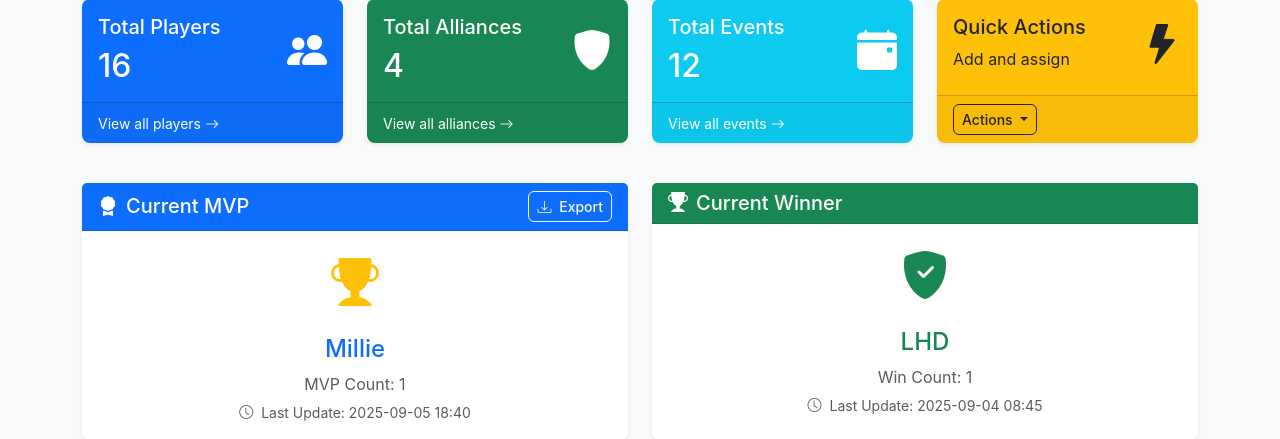
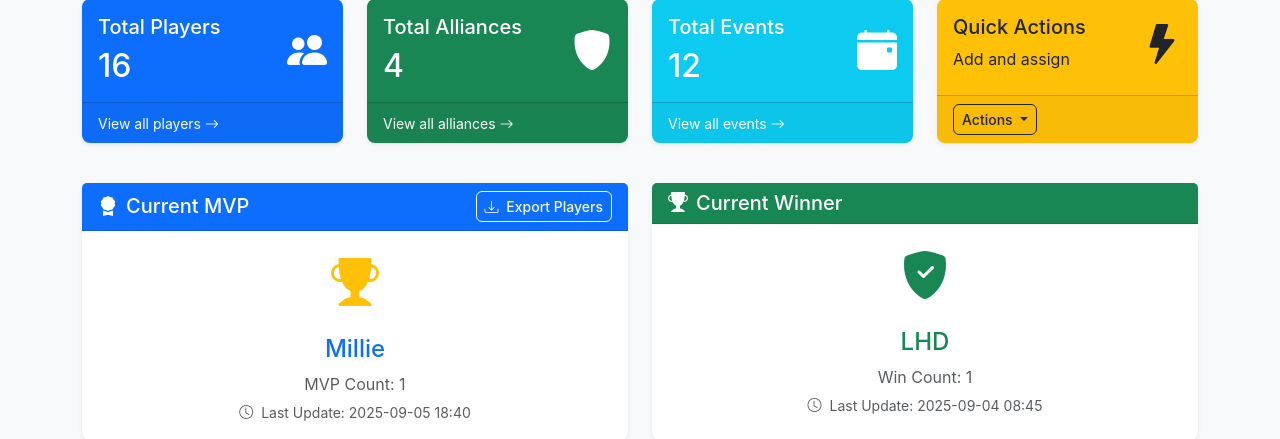
Before and after one commit to knoticoo/kings, a Flask app: page / in a window 1280 px wide. Shown: the part 151-590 px from the top of the page. Run offline with Flask 3, Linux system fonts and the light colour scheme.

Commit message:
Checkpoint before follow-up message
Co-authored-by: zwqr59nn79 <zwqr59nn79@privaterelay.appleid.com>

```diff
--- a/routes/main_routes.py
+++ b/routes/main_routes.py
@@ -51,13 +51,17 @@ def dashboard():
         total_alliances = Alliance.query.count()
         total_events = Event.query.count()
 
+        # Get all active players for export functionality
+        all_active_players = Player.query.filter(Player.is_excluded == False).order_by(Player.name).all()
+
         return render_template('dashboard.html',
                              current_mvp=current_mvp,
                              current_winner=current_winner,
                              recent_events=recent_events,
                              total_players=total_players,
                              total_alliances=total_alliances,
-                             total_events=total_events)
+                             total_events=total_events,
+                             all_active_players=all_active_players)
     except Exception as e:
         print(f"Error in dashboard route: {str(e)}")
         return render_template('dashboard.html',
--- a/templates/dashboard.html
+++ b/templates/dashboard.html
@@ -149,7 +149,7 @@
                     </h5>
                     <button type="button" class="btn btn-outline-light btn-sm" data-bs-toggle="modal" data-bs-target="#mvpExportModal">
                         <i class="bi bi-download me-1"></i>
-                        {{ _("Export") }}
+                        {{ _("Export Players") }}
                     </button>
                 </div>
             </div>
@@ -328,11 +328,18 @@
             <div class="modal-header">
                 <h5 class="modal-title" id="mvpExportModalLabel">
                     <i class="bi bi-download me-2"></i>
-                    {{ _("Export MVP List") }}
+                    {{ _("Export Players") }}
                 </h5>
                 <button type="button" class="btn-close" data-bs-dismiss="modal" aria-label="Close"></button>
             </div>
             <div class="modal-body">
+                <div class="mb-3">
+                    <label for="mvpExportType" class="form-label">{{ _("Export Type") }}</label>
+                    <select class="form-select" id="mvpExportType">
+                        <option value="mvp_only">{{ _("MVP Players Only") }}</option>
+                        <option value="all_players">{{ _("All Active Players") }}</option>
+                    </select>
+                </div>
                 <div class="mb-3">
                     <label for="mvpExportFormat" class="form-label">{{ _("Export Format") }}</label>
                     <select class="form-select" id="mvpExportFormat">
@@ -384,6 +391,7 @@ document.addEventListener('DOMContentLoaded', function() {
     const mvpExportModal = document.getElementById('mvpExportModal');
     const mvpExportText = document.getElementById('mvpExportText');
     const mvpExportFormat = document.getElementById('mvpExportFormat');
+    const mvpExportType = document.getElementById('mvpExportType');
 
     mvpExportModal.addEventListener('show.bs.modal', function() {
         generateMvpExportText();
@@ -393,15 +401,35 @@ document.addEventListener('DOMContentLoaded', function() {
         generateMvpExportText();
     });
 
+    mvpExportType.addEventListener('change', function() {
+        generateMvpExportText();
+    });
+
     function generateMvpExportText() {
         const format = mvpExportFormat.value;
+        const exportType = mvpExportType.value;
         const now = new Date();
         const dateStr = now.toLocaleDateString() + ' ' + now.toLocaleTimeString();
 
         let text = '';
 
+        if (exportType === 'all_players') {
+            // Export all active players
             if (format === 'formatted') {
-            text = `MVP [ ${dateStr} ]\n\n`;
+                text = `All Active Players [ ${dateStr} ]\n\n`;
+                {% for player in all_active_players %}
+                text += `- {{ player.name }} (MVP Count: {{ player.mvp_count }}){% if player.is_current_mvp %} [CURRENT MVP]{% endif %}\n`;
+                {% endfor %}
+            } else {
+                text = `All Active Players Export - ${dateStr}\n\n`;
+                {% for player in all_active_players %}
+                text += `{{ player.name }} (MVP Count: {{ player.mvp_count }}){% if player.is_current_mvp %} [CURRENT MVP]{% endif %}\n`;
+                {% endfor %}
+            }
+        } else {
+            // Export only MVP players (original functionality)
+            if (format === 'formatted') {
+                text = `MVP Players [ ${dateStr} ]\n\n`;
                 {% for event in recent_events %}
                 {% if event.has_mvp and event.mvp_players %}
                 {% for mvp_name in event.mvp_players %}
@@ -410,7 +438,7 @@ document.addEventListener('DOMContentLoaded', function() {
                 {% endif %}
                 {% endfor %}
             } else {
-            text = `MVP Export - ${dateStr}\n\n`;
+                text = `MVP Players Export - ${dateStr}\n\n`;
                 {% for event in recent_events %}
                 {% if event.has_mvp and event.mvp_players %}
                 {% for mvp_name in event.mvp_players %}
@@ -418,6 +446,7 @@ document.addEventListener('DOMContentLoaded', function() {
                 {% endfor %}
                 {% endif %}
                 {% endfor %}
+            }
         }
 
         mvpExportText.value = text;
```
Lines whose indentation alone changed are shown as unchanged.
